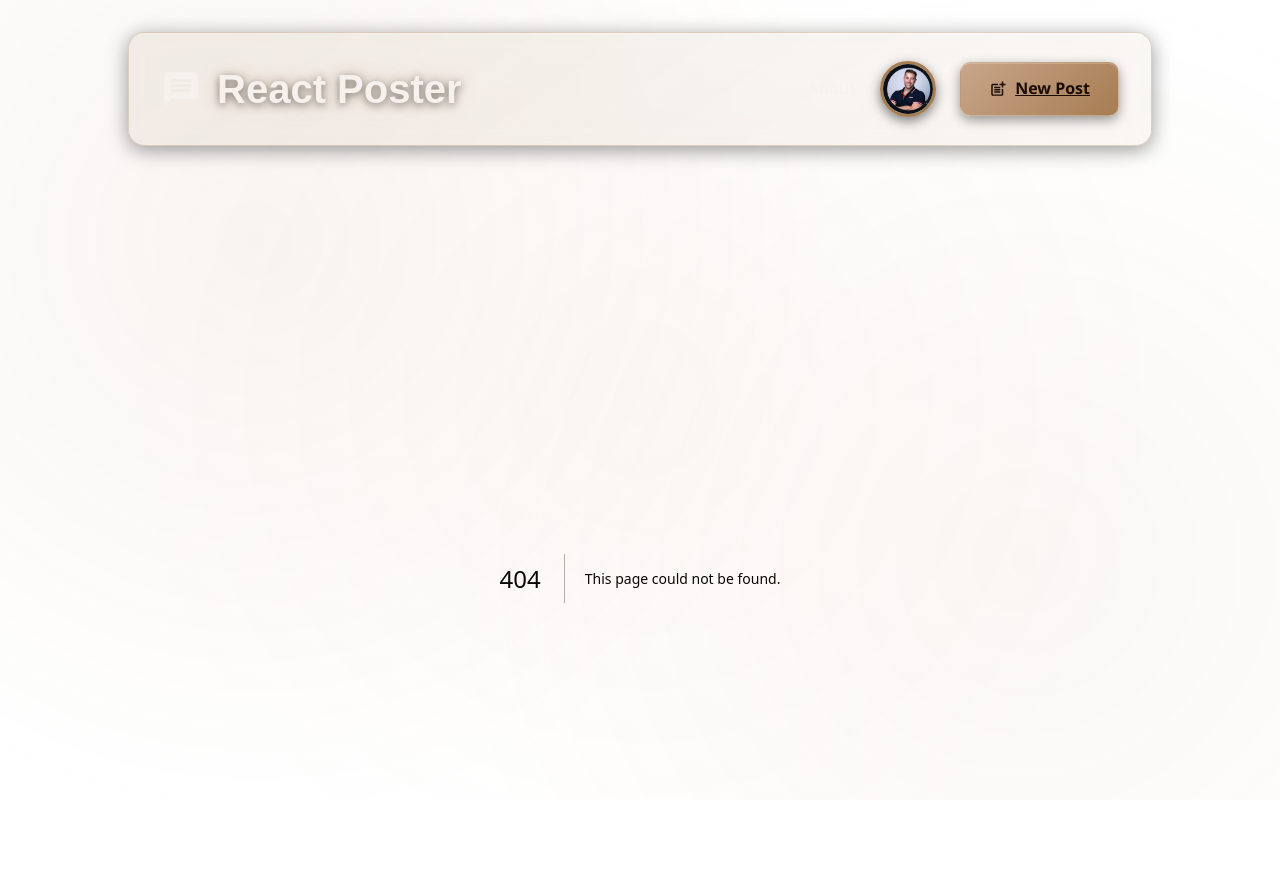
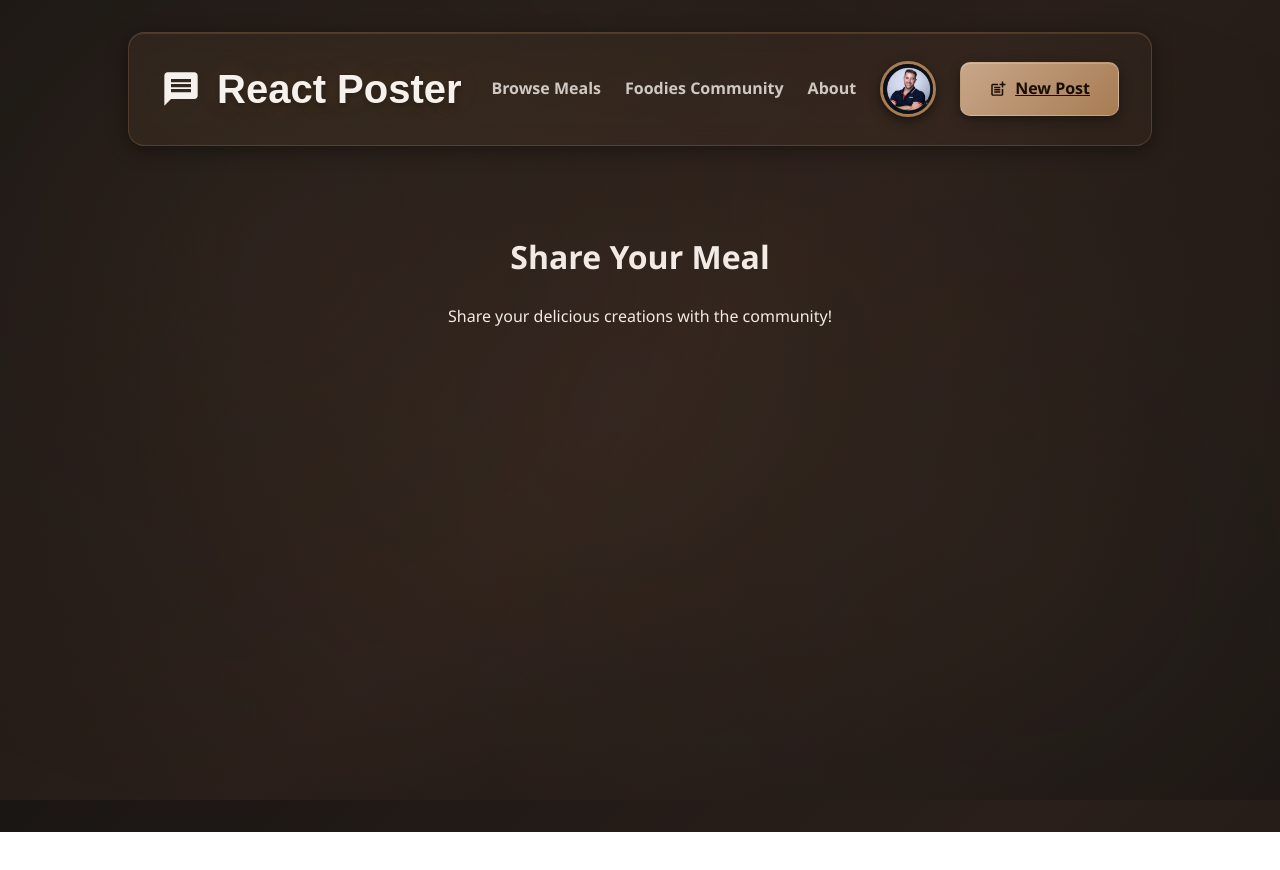
Before and after one commit to amirmiller9/react-crash-course, a Next.js app: page /meals/share in a window 1280 px wide. Before the commit this address had no page. Shown: the top 870 px of the page. After the commit the page ends 832 px from the top, so only its background shows below. Built offline with nearby package versions, Linux system fonts and the light colour scheme.

Commit message:
feat: add new pages for Meals, Share Meal, and Community; update MainHeader with navigation links

```diff
--- /dev/null
+++ b/src/app/meals/share/page.jsx
@@ -0,0 +1,8 @@
+export default function ShareMealPage() {
+  return (
+    <main style={{ padding: '2rem', textAlign: 'center' }}>
+      <h1>Share Your Meal</h1>
+      <p>Share your delicious creations with the community!</p>
+    </main>
+  );
+}
--- a/src/components/MainHeader.jsx
+++ b/src/components/MainHeader.jsx
@@ -14,6 +14,12 @@ function MainHeader() {
         </Link>
       </h1>
       <div className={classes.actions}>
+        <Link href="/meals" className={classes.link}>
+          Browse Meals
+        </Link>
+        <Link href="/community" className={classes.link}>
+          Foodies Community
+        </Link>
         <Link href="/about" className={classes.link}>
           About
         </Link>
```
Also changed, not shown: src/app/community/page.jsx (added, +8 -0 lines), src/app/meals/[slug]/page.jsx (added, +10 -0 lines), src/app/meals/page.jsx (added, +22 -0 lines).
